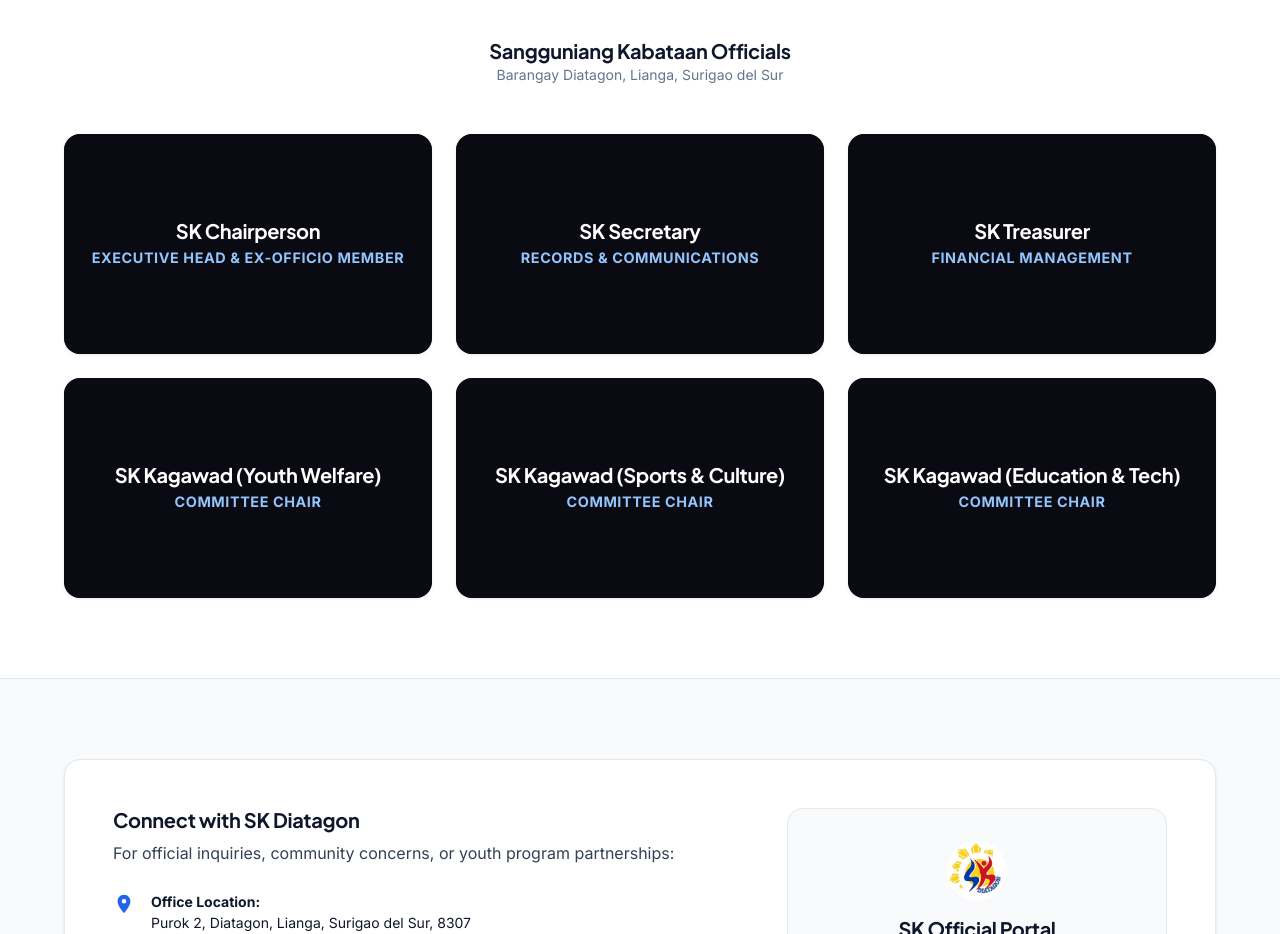
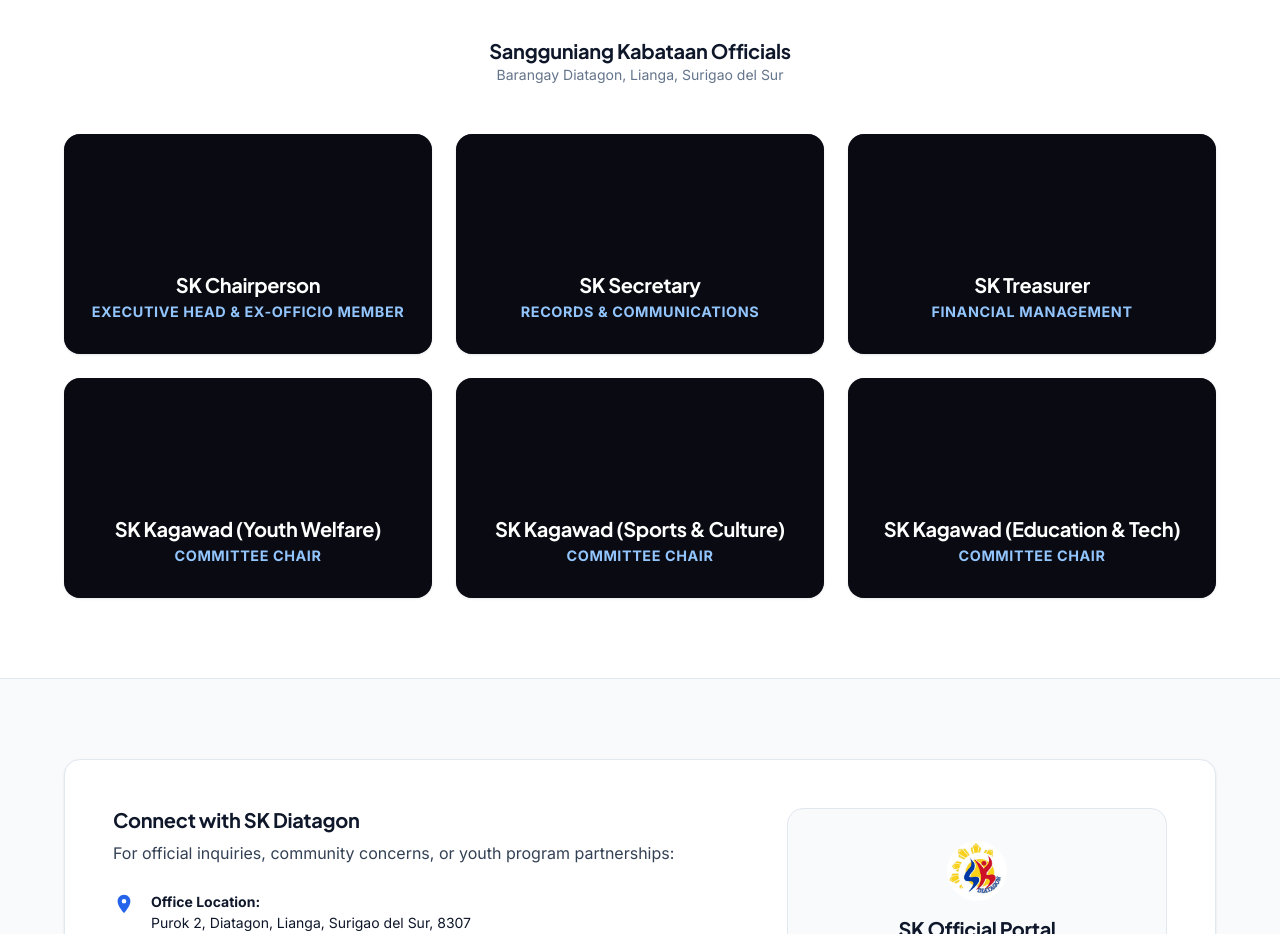
Before and after one commit to mackybotboton-hash/SK, a React (Vite) app: page / in a window 1280 px wide. Shown: the part 1860-2794 px from the top of the page. Built offline with nearby package versions, Linux system fonts and the light colour scheme.

Commit message:
Align official card text to bottom center

```diff
--- a/src/pages/LandingPage.jsx
+++ b/src/pages/LandingPage.jsx
@@ -177,11 +177,12 @@ export default function LandingPage() {
                 minHeight: '220px',
                 display: 'flex',
                 flexDirection: 'column',
-                justifyContent: 'center',
+                justifyContent: 'flex-end',
                 alignItems: 'center',
                 textAlign: 'center',
                 overflow: 'hidden',
                 padding: '1.5rem',
+                paddingBottom: '2rem',
                 border: 'none'
               }}>
                 <div style={{ position: 'absolute', top: 0, left: 0, right: 0, bottom: 0, backgroundColor: 'rgba(0, 0, 0, 0.6)', zIndex: 1 }} />
--- a/src/pages/LandingPageManager.jsx
+++ b/src/pages/LandingPageManager.jsx
@@ -267,11 +267,12 @@ export default function LandingPageManager() {
                 minHeight: '200px',
                 display: 'flex',
                 flexDirection: 'column',
-                justifyContent: 'center',
+                justifyContent: 'flex-end',
                 alignItems: 'center',
                 textAlign: 'center',
                 overflow: 'hidden',
-                padding: '1rem'
+                padding: '1rem',
+                paddingBottom: '1.5rem'
               }}>
                 <div style={{ position: 'absolute', top: 0, left: 0, right: 0, bottom: 0, backgroundColor: 'rgba(0, 0, 0, 0.6)', zIndex: 1 }} />
 
```
